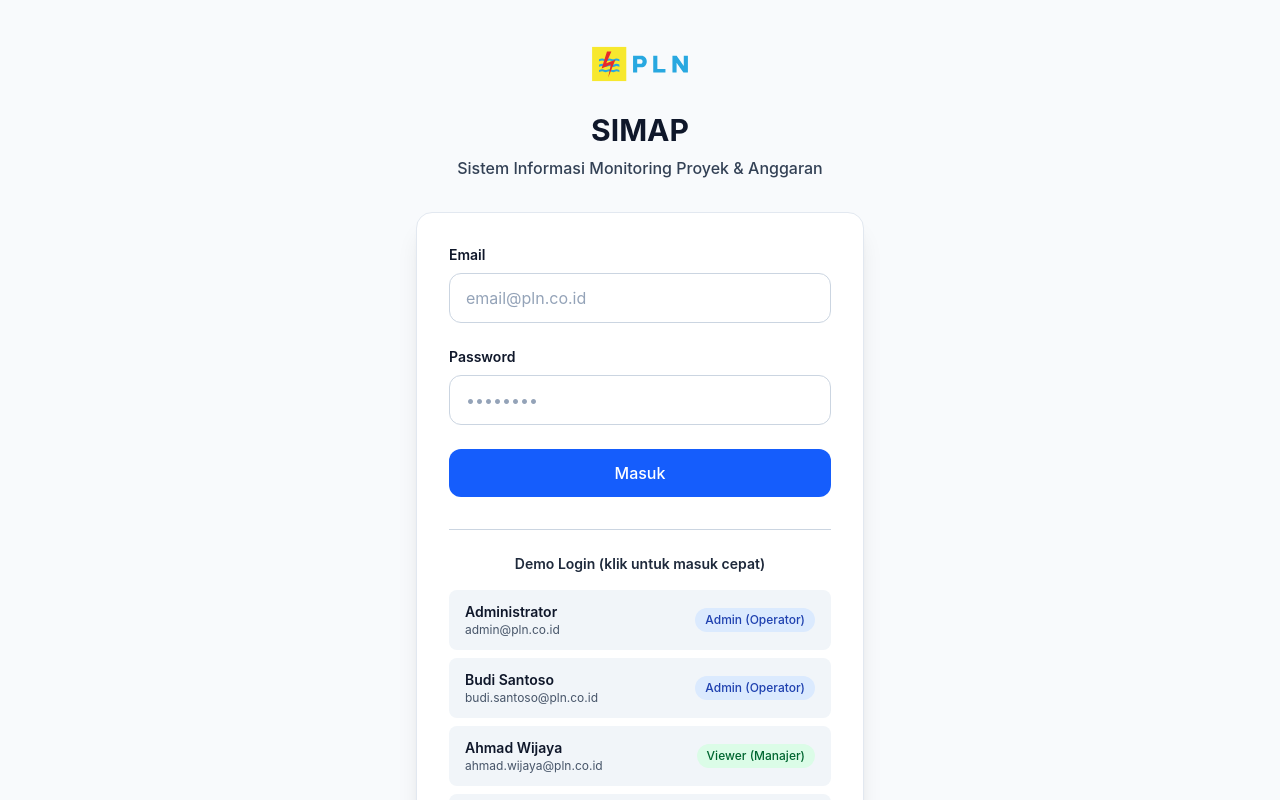
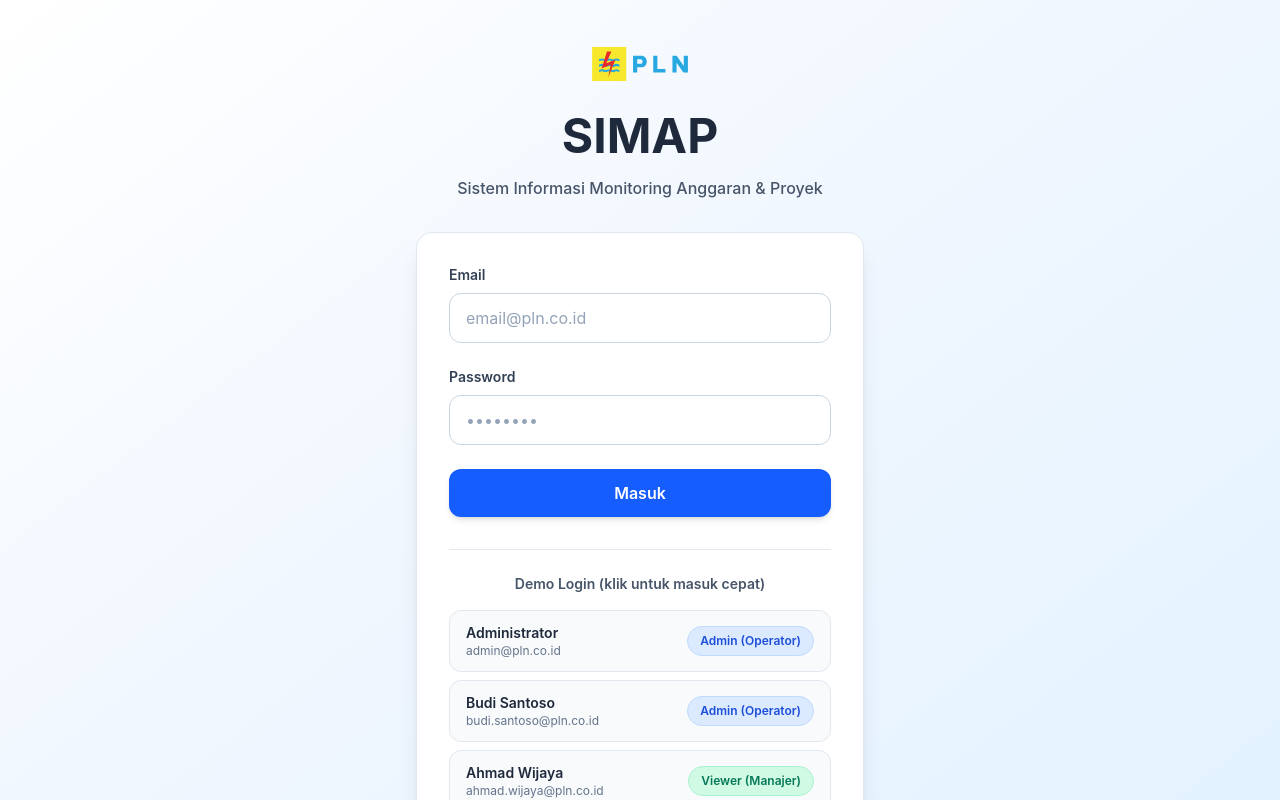
Before and after one commit to ferzafarrellwibowo/SIMAP-PLN, a Next.js app: page /login in a window 1280 px wide. Shown: the top 800 px of the page. Built offline with nearby package versions, Linux system fonts and the light colour scheme; no server answers.

Commit message:
fix kecil

```diff
--- a/app/globals.css
+++ b/app/globals.css
@@ -266,12 +266,21 @@
 }
 
 /* Ensure headings are always visible */
-html:not(.dark) h1, html:not(.dark) h2, html:not(.dark) h3,
-html:not(.dark) h4, html:not(.dark) h5, html:not(.dark) h6 {
+html:not(.dark) h1,
+html:not(.dark) h2,
+html:not(.dark) h3,
+html:not(.dark) h4,
+html:not(.dark) h5,
+html:not(.dark) h6 {
   color: #0f172a;
 }
 
-.dark h1, .dark h2, .dark h3, .dark h4, .dark h5, .dark h6 {
+.dark h1,
+.dark h2,
+.dark h3,
+.dark h4,
+.dark h5,
+.dark h6 {
   color: #f1f5f9 !important;
 }
 
@@ -1002,3 +1011,263 @@
 .dark .text-gray-800 {
   color: #f1f5f9 !important;
 }
+
+/* ============================================
+   LIGHT MODE TEXT COLOR OVERRIDES FOR CARDS
+   ============================================ */
+
+/* Blue text - Light Mode */
+html:not(.dark) .text-blue-900 {
+  color: #1e3a8a !important;
+}
+
+/* Green text - Light Mode */
+html:not(.dark) .text-green-800 {
+  color: #166534 !important;
+}
+
+html:not(.dark) .text-green-900 {
+  color: #14532d !important;
+}
+
+/* Purple text - Light Mode */
+html:not(.dark) .text-purple-700 {
+  color: #7e22ce !important;
+}
+
+html:not(.dark) .text-purple-800 {
+  color: #6b21a8 !important;
+}
+
+html:not(.dark) .text-purple-900 {
+  color: #581c87 !important;
+}
+
+/* Orange text - Light Mode */
+html:not(.dark) .text-orange-700 {
+  color: #c2410c !important;
+}
+
+html:not(.dark) .text-orange-800 {
+  color: #9a3412 !important;
+}
+
+html:not(.dark) .text-orange-900 {
+  color: #7c2d12 !important;
+}
+
+/* Cyan text - Light Mode */
+html:not(.dark) .text-cyan-700 {
+  color: #0e7490 !important;
+}
+
+html:not(.dark) .text-cyan-800 {
+  color: #155e75 !important;
+}
+
+html:not(.dark) .text-cyan-900 {
+  color: #164e63 !important;
+}
+
+/* Red text - Light Mode */
+html:not(.dark) .text-red-700 {
+  color: #b91c1c !important;
+}
+
+html:not(.dark) .text-red-600 {
+  color: #dc2626 !important;
+}
+
+/* Yellow/Amber text - Light Mode */
+html:not(.dark) .text-yellow-700 {
+  color: #a16207 !important;
+}
+
+html:not(.dark) .text-yellow-600 {
+  color: #ca8a04 !important;
+}
+
+html:not(.dark) .text-amber-700 {
+  color: #b45309 !important;
+}
+
+/* Green text additions - Light Mode */
+html:not(.dark) .text-green-700 {
+  color: #15803d !important;
+}
+
+html:not(.dark) .text-green-600 {
+  color: #16a34a !important;
+}
+
+/* ============================================
+   TABLE HOVER OVERRIDE
+   ============================================ */
+
+/* Light mode - hover should be visible BLUE tint */
+html:not(.dark) tr:hover {
+  background-color: #dbeafe !important;
+}
+
+html:not(.dark) tr:hover td {
+  color: inherit;
+}
+
+html:not(.dark) .hover\:bg-gray-50:hover {
+  background-color: #dbeafe !important;
+}
+
+html:not(.dark) .hover\:bg-gray-100:hover {
+  background-color: #bfdbfe !important;
+}
+
+/* Dark mode - hover should be visible LIGHTER slate */
+.dark tr:hover {
+  background-color: #334155 !important;
+}
+
+.dark .hover\:bg-gray-50:hover {
+  background-color: #334155 !important;
+}
+
+.dark .hover\:bg-gray-800:hover {
+  background-color: #334155 !important;
+}
+
+/* Disable hover effect on thead and tfoot rows - HIGH SPECIFICITY */
+table thead tr:hover,
+table tfoot tr:hover,
+thead tr:hover,
+tfoot tr:hover {
+  background-color: transparent !important;
+}
+
+html:not(.dark) table thead tr:hover,
+html:not(.dark) thead tr:hover,
+html:not(.dark) table thead tr {
+  background-color: #f9fafb !important;
+}
+
+html:not(.dark) table tfoot tr:hover,
+html:not(.dark) tfoot tr:hover,
+html:not(.dark) table tfoot tr {
+  background-color: #f3f4f6 !important;
+}
+
+.dark table thead tr:hover,
+.dark thead tr:hover,
+.dark table thead tr {
+  background-color: #1f2937 !important;
+}
+
+.dark table tfoot tr:hover,
+.dark tfoot tr:hover,
+.dark table tfoot tr {
+  background-color: #1f2937 !important;
+}
+
+/* Only tbody rows should have hover effect */
+html:not(.dark) table tbody tr:hover {
+  background-color: #dbeafe !important;
+}
+
+.dark table tbody tr:hover {
+  background-color: #334155 !important;
+}
+
+/* NO HOVER CLASS - completely disable hover effect */
+tr.no-hover:hover,
+.no-hover:hover {
+  background-color: inherit !important;
+}
+
+html:not(.dark) tr.no-hover:hover {
+  background-color: inherit !important;
+}
+
+.dark tr.no-hover:hover {
+  background-color: inherit !important;
+}
+
+/* ============================================
+   LOGIN PAGE GRADIENT OVERRIDE
+   ============================================ */
+
+/* Light Mode - Force light gradient on login page */
+html:not(.dark) .bg-gradient-to-br.from-white {
+  background-image: linear-gradient(to bottom right, #ffffff, #eff6ff, #e0f2fe) !important;
+}
+
+/* Dark Mode - Force dark gradient on login page */
+.dark .bg-gradient-to-br.from-white {
+  background-image: linear-gradient(to bottom right, #030712, #0f172a, #0f1729) !important;
+}
+
+/* Light Mode - Login form card should be white */
+html:not(.dark) .bg-white.dark\:bg-gray-800 {
+  background-color: #ffffff !important;
+}
+
+/* Light mode text overrides for login page */
+html:not(.dark) .text-slate-800 {
+  color: #1e293b !important;
+}
+
+html:not(.dark) .text-slate-600 {
+  color: #475569 !important;
+}
+
+html:not(.dark) .text-slate-700 {
+  color: #334155 !important;
+}
+
+html:not(.dark) .text-slate-500 {
+  color: #64748b !important;
+}
+
+/* Light mode - Demo login buttons should be light */
+html:not(.dark) .bg-slate-50 {
+  background-color: #f8fafc !important;
+}
+
+html:not(.dark) .border-slate-200 {
+  border-color: #e2e8f0 !important;
+}
+
+html:not(.dark) .text-slate-800 {
+  color: #1e293b !important;
+}
+
+/* Light mode - Ensure hover states work correctly */
+html:not(.dark) .hover\:bg-blue-50:hover {
+  background-color: #eff6ff !important;
+}
+
+html:not(.dark) .hover\:border-blue-300:hover {
+  border-color: #93c5fd !important;
+}
+
+/* Light mode - Role badges text should be dark and readable */
+html:not(.dark) .text-blue-700 {
+  color: #1d4ed8 !important;
+}
+
+html:not(.dark) .text-emerald-700 {
+  color: #047857 !important;
+}
+
+html:not(.dark) .bg-blue-100 {
+  background-color: #dbeafe !important;
+}
+
+html:not(.dark) .bg-emerald-100 {
+  background-color: #d1fae5 !important;
+}
+
+html:not(.dark) .border-blue-200 {
+  border-color: #bfdbfe !important;
+}
+
+html:not(.dark) .border-emerald-200 {
+  border-color: #a7f3d0 !important;
+}
--- a/app/login/page.tsx
+++ b/app/login/page.tsx
@@ -62,7 +62,7 @@
   };
 
   return (
-    <div className="min-h-screen flex items-center justify-center bg-gray-50 dark:bg-gradient-to-br dark:from-[#0a1628] dark:via-[#0f172a] dark:to-[#1e293b] p-4">
+    <div className="min-h-screen flex items-center justify-center bg-gradient-to-br from-white via-blue-50 to-sky-100 dark:from-gray-950 dark:via-gray-900 dark:to-slate-900 p-4">
       <motion.div
         initial={{ opacity: 0, y: 20 }}
         animate={{ opacity: 1, y: 0 }}
@@ -79,19 +79,19 @@
               className="h-24 w-24"
             />
           </div>
-          <h1 className="text-3xl font-bold text-gray-900 dark:text-white">
+          <h1 className="text-5xl font-bold text-slate-800 dark:text-white">
             SIMAP
           </h1>
-          <p className="text-gray-700 dark:text-gray-300 mt-2 font-medium">
-            Sistem Informasi Monitoring Proyek & Anggaran
+          <p className="text-slate-600 dark:text-gray-300 mt-4 font-medium">
+            Sistem Informasi Monitoring Anggaran & Proyek
           </p>
         </div>
 
         {/* Login Form */}
-        <div className="bg-white dark:bg-[#1e293b] rounded-2xl shadow-xl border border-gray-200 dark:border-gray-700 p-8">
+        <div className="bg-white dark:bg-gray-800 rounded-2xl shadow-xl border border-gray-200 dark:border-gray-700 p-8">
           <form onSubmit={handleSubmit} className="space-y-6">
             <div>
-              <label htmlFor="email" className="block text-sm font-semibold text-gray-900 dark:text-gray-200 mb-2">
+              <label htmlFor="email" className="block text-sm font-semibold text-slate-700 dark:text-gray-200 mb-2">
                 Email
               </label>
               <input
@@ -101,12 +101,12 @@
                 onChange={(e) => setEmail(e.target.value)}
                 placeholder="email@pln.co.id"
                 required
-                className="w-full px-4 py-3 border border-gray-300 dark:border-gray-600 rounded-xl bg-white dark:bg-gray-800 text-gray-900 dark:text-white placeholder-gray-400 dark:placeholder-gray-500 focus:ring-2 focus:ring-blue-500 focus:border-transparent transition-all"
+                className="w-full px-4 py-3 border border-gray-300 dark:border-gray-600 rounded-xl bg-white dark:bg-gray-700 text-slate-900 dark:text-white placeholder-gray-400 dark:placeholder-gray-500 focus:ring-2 focus:ring-blue-500 focus:border-transparent transition-all"
               />
             </div>
 
             <div>
-              <label htmlFor="password" className="block text-sm font-semibold text-gray-900 dark:text-gray-200 mb-2">
+              <label htmlFor="password" className="block text-sm font-semibold text-slate-700 dark:text-gray-200 mb-2">
                 Password
               </label>
               <input
@@ -116,7 +116,7 @@
                 onChange={(e) => setPassword(e.target.value)}
                 placeholder="••••••••"
                 required
-                className="w-full px-4 py-3 border border-gray-300 dark:border-gray-600 rounded-xl bg-white dark:bg-gray-800 text-gray-900 dark:text-white placeholder-gray-400 dark:placeholder-gray-500 focus:ring-2 focus:ring-blue-500 focus:border-transparent transition-all"
+                className="w-full px-4 py-3 border border-gray-300 dark:border-gray-600 rounded-xl bg-white dark:bg-gray-700 text-slate-900 dark:text-white placeholder-gray-400 dark:placeholder-gray-500 focus:ring-2 focus:ring-blue-500 focus:border-transparent transition-all"
               />
             </div>
 
@@ -126,14 +126,14 @@
                 animate={{ opacity: 1, y: 0 }}
                 className="p-4 bg-red-50 dark:bg-red-900/20 border border-red-200 dark:border-red-800 rounded-xl"
               >
-                <p className="text-sm text-red-600 dark:text-red-400">{error}</p>
+                <p className="text-sm text-red-600 dark:text-red-400 font-medium">{error}</p>
               </motion.div>
             )}
 
             <button
               type="submit"
               disabled={loading}
-              className="w-full py-3 bg-blue-600 text-white font-medium rounded-xl hover:bg-blue-700 focus:ring-4 focus:ring-blue-200 dark:focus:ring-blue-800 transition-all disabled:opacity-50 disabled:cursor-not-allowed"
+              className="w-full py-3 bg-blue-600 text-white font-semibold rounded-xl hover:bg-blue-700 focus:ring-4 focus:ring-blue-200 transition-all disabled:opacity-50 disabled:cursor-not-allowed shadow-md hover:shadow-lg"
             >
               {loading ? (
                 <span className="flex items-center justify-center gap-2">
@@ -150,8 +150,8 @@
           </form>
 
           {/* Quick Login for Demo */}
-          <div className="mt-8 pt-6 border-t border-gray-300 dark:border-gray-600">
-            <p className="text-sm font-semibold text-gray-800 dark:text-gray-300 text-center mb-4">
+          <div className="mt-8 pt-6 border-t border-gray-200 dark:border-gray-600">
+            <p className="text-sm font-semibold text-slate-600 dark:text-gray-300 text-center mb-4">
               Demo Login (klik untuk masuk cepat)
             </p>
             <div className="grid grid-cols-1 gap-2">
@@ -160,16 +160,15 @@
                   key={user.id}
                   onClick={() => handleQuickLogin(user.email)}
                   disabled={loading}
-                  className="flex items-center justify-between px-4 py-3 bg-gray-100 dark:bg-gray-800/80 rounded-lg hover:bg-gray-200 dark:hover:bg-gray-700 transition-colors text-left disabled:opacity-50"
+                  className="flex items-center justify-between px-4 py-3 bg-slate-50 dark:bg-gray-700 border border-slate-200 dark:border-gray-600 rounded-xl hover:bg-blue-50 dark:hover:bg-gray-600 hover:border-blue-300 dark:hover:border-blue-500 transition-all text-left disabled:opacity-50"
                 >
                   <div>
-                    <p className="text-sm font-semibold text-gray-900 dark:text-white">{user.name}</p>
-                    <p className="text-xs text-gray-600 dark:text-gray-400">{user.email}</p>
+                    <p className="text-sm font-semibold text-slate-800 dark:text-white">{user.name}</p>
+                    <p className="text-xs text-slate-500 dark:text-gray-400">{user.email}</p>
                   </div>
-                  <span className={`text-xs px-2.5 py-1 rounded-full font-medium ${
-                    user.role === "admin" ? "bg-blue-100 text-blue-800 dark:bg-blue-900/40 dark:text-blue-300" :
-                    "bg-green-100 text-green-800 dark:bg-green-900/40 dark:text-green-300"
-                  }`}>
+                  <span className={`text-xs px-3 py-1.5 rounded-full font-semibold ${user.role === "admin" ? "bg-blue-100 dark:bg-blue-900/40 text-blue-700 dark:text-blue-300 border border-blue-200 dark:border-blue-700" :
+                    "bg-emerald-100 dark:bg-emerald-900/40 text-emerald-700 dark:text-emerald-300 border border-emerald-200 dark:border-emerald-700"
+                    }`}>
                     {user.role === "admin" ? "Admin (Operator)" : "Viewer (Manajer)"}
                   </span>
                 </button>
@@ -179,7 +178,7 @@
         </div>
 
         {/* Footer */}
-        <p className="text-center text-sm text-gray-600 dark:text-gray-400 mt-6">
+        <p className="text-center text-sm text-slate-500 dark:text-gray-400 mt-6">
           © 2025 PLN Unit Induk. All rights reserved.
         </p>
       </motion.div>
--- a/components/auth/login-page.tsx
+++ b/components/auth/login-page.tsx
@@ -40,7 +40,7 @@
   ];
 
   return (
-    <div className="min-h-screen bg-gradient-to-br from-blue-50 via-white to-cyan-50 dark:from-gray-950 dark:via-gray-900 dark:to-slate-900 flex items-center justify-center p-4">
+    <div className="min-h-screen bg-gradient-to-br from-white via-blue-50 to-sky-100 flex items-center justify-center p-4">
       <motion.div
         initial={{ opacity: 0, y: 20 }}
         animate={{ opacity: 1, y: 0 }}
```
Also changed, not shown: app/page.tsx (+23 -23 lines), components/layout/sidebar-layout.tsx (+5 -5 lines), app/laporan/page.tsx (indentation only).
